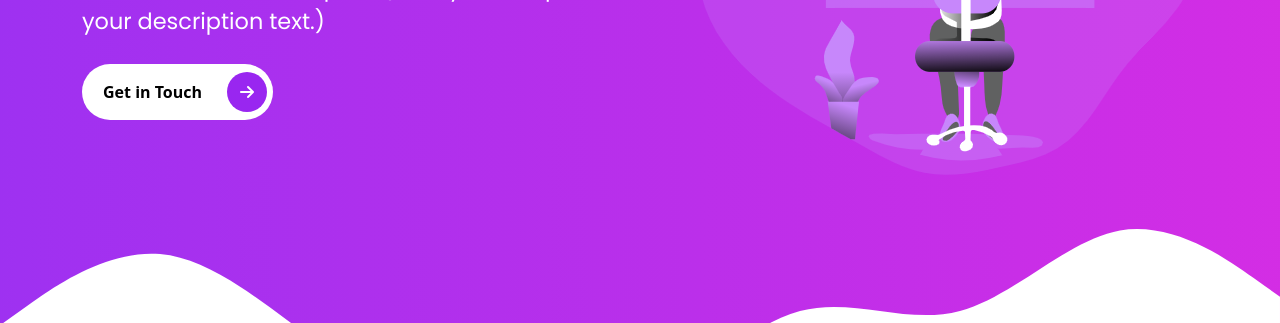
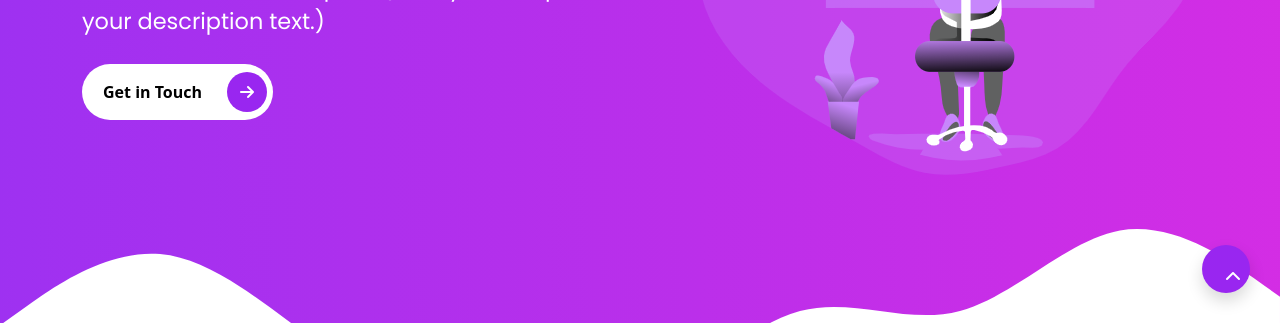
Before and after one commit to olaide-hok/Bootstrap-5-and-SASS, a website: page index.html in a window 1280 px wide. Shown: the part 477-800 px from the top of the page. Drawn offline with Linux system fonts and the light colour scheme.

Commit message:
Complete Project.
Create Back-To-Top link icon.

Create Back-To-Top class in footer partial sass file.

```diff
--- a/index.html
+++ b/index.html
@@ -841,6 +841,11 @@
   </div>
   </footer>
 
+  <!-- Start Back to top Button -->
+  <a href="#" class="shadow btn-primary rounded-circle back-to-top">
+    <i class="fas fa-chevron-up"></i>
+  </a>
+
   <script src="assets/js/bootstrap.bundle.js"></script>
   <script src="assets/vendors/js/glightbox.min.js"></script>
   <script type="text/javascript">
--- a/scss/sections/_footer.scss
+++ b/scss/sections/_footer.scss
@@ -103,3 +103,18 @@
         }
     }
 }
+// Style Back-To-Top Button
+.back-to-top {
+    position: fixed;
+    width: 3rem;
+    height: 3rem;
+    right: 1.875rem;
+    bottom: 1.875rem;
+    z-index: 9999;
+
+    i {
+        font-size: 1rem;
+        color: $white;
+        @include absoluteCenter;
+    }
+}
```
Also changed, not shown: assets/css/style.css.
